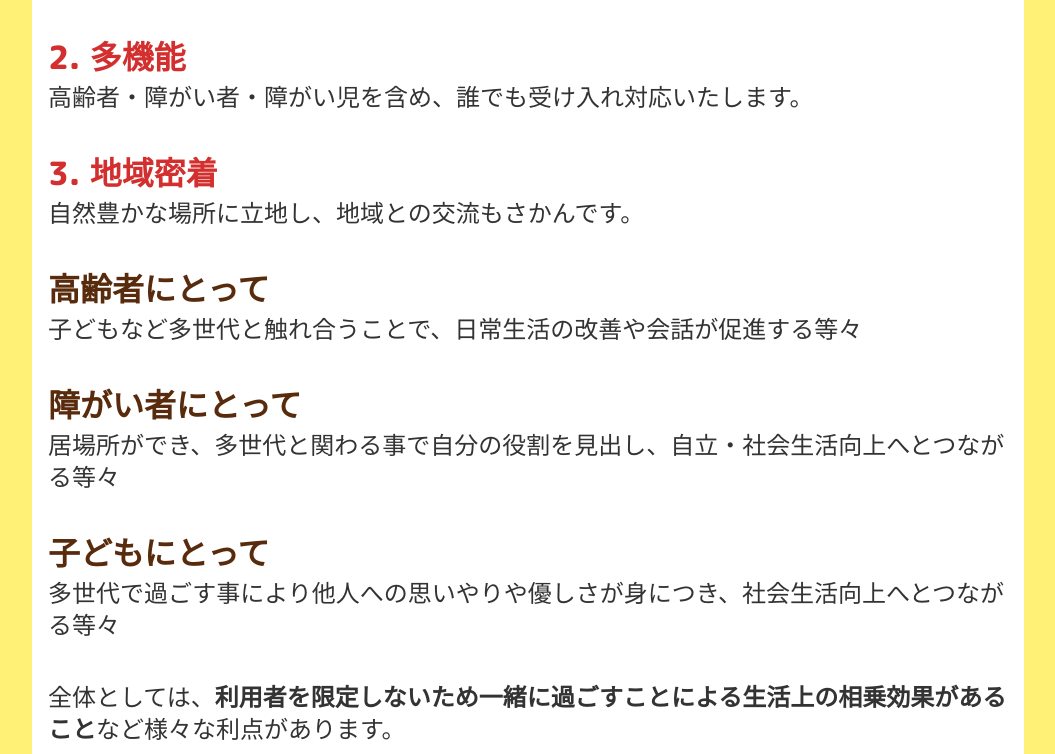
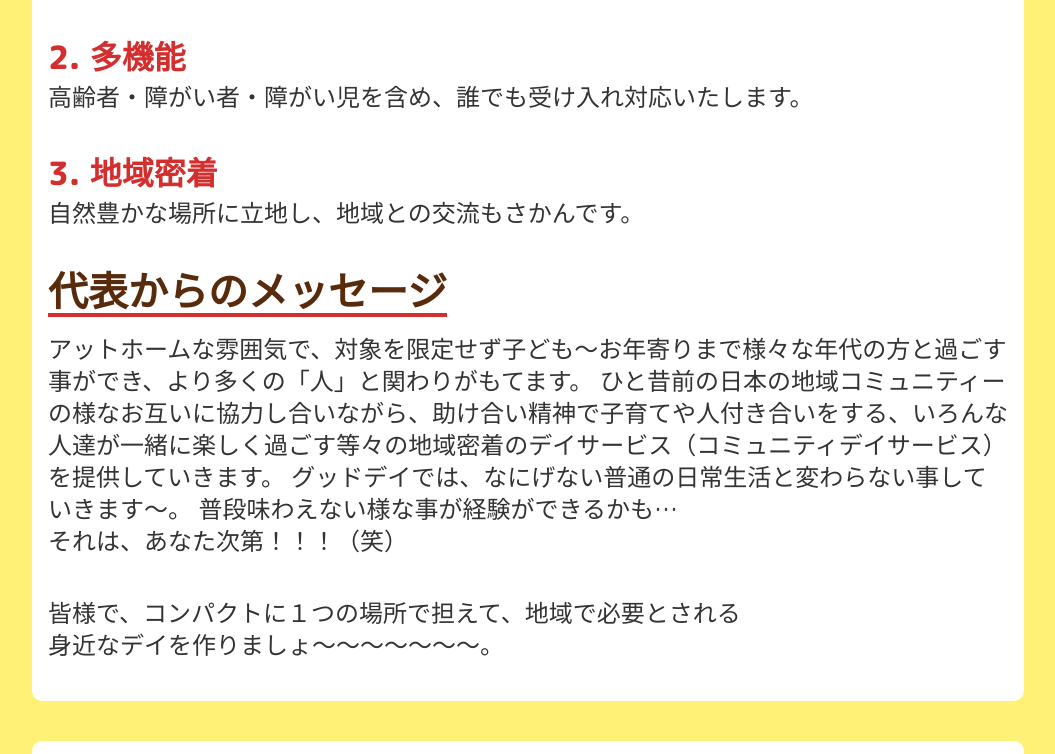
Before and after one commit to tonegraphics/good-day-service, a Gatsby site: page /services in a window 1280 px wide. Shown: the part 3399-4153 px from the top of the page, without its empty margins (112-1167 px from the left). Built offline with nearby package versions, Linux system fonts and the light colour scheme; Gatsby itself is replaced by a stand-in of ours.

Commit message:
add message

```diff
--- a/src/components/KyouseiTopics.js
+++ b/src/components/KyouseiTopics.js
@@ -1,5 +1,6 @@
 import React from 'react'
 import Topic from 'components/Topic'
+import H2 from 'components/H2'
 
 const firstTopics = [
   {
@@ -13,24 +14,6 @@ const firstTopics = [
   {
     title: '3. 地域密着',
     text: '自然豊かな場所に立地し、地域との交流もさかんです。',
-  },
-]
-
-const secondTopics = [
-  {
-    title: '高齢者にとって',
-    text:
-      '子どもなど多世代と触れ合うことで、日常生活の改善や会話が促進する等々',
-  },
-  {
-    title: '障がい者にとって',
-    text:
-      '居場所ができ、多世代と関わる事で自分の役割を見出し、自立・社会生活向上へとつながる等々',
-  },
-  {
-    title: '子どもにとって',
-    text:
-      '多世代で過ごす事により他人への思いやりや優しさが身につき、社会生活向上へとつながる等々',
   },
 ]
 
@@ -50,7 +33,7 @@ export default props => {
           isHighlighted
         />
       ))}
-      {secondTopics.map(t => (
+      {/* {secondTopics.map(t => (
         <Topic key={t.title} classes={classes} title={t.title} text={t.text} />
       ))}
       <p className={classes.body}>
@@ -59,6 +42,18 @@ export default props => {
           利用者を限定しないため一緒に過ごすことによる生活上の相乗効果があること
         </span>
         など様々な利点があります。
+      </p> */}
+      <H2>代表からのメッセージ</H2>
+      <p className={classes.body + ' ' + classes.topic}>
+        アットホームな雰囲気で、対象を限定せず子ども〜お年寄りまで様々な年代の方と過ごす事ができ、より多くの「人」と関わりがもてます。
+        ひと昔前の日本の地域コミュニティーの様なお互いに協力し合いながら、助け合い精神で子育てや人付き合いをする、いろんな人達が一緒に楽しく過ごす等々の地域密着のデイサービス（コミュニティデイサービス）を提供していきます。
+        グッドデイでは、なにげない普通の日常生活と変わらない事していきます〜。
+        普段味わえない様な事が経験ができるかも…{'\n'}
+        それは、あなた次第！！！（笑）
+      </p>
+      <p className={classes.body}>
+        皆様で、コンパクトに１つの場所で担えて、地域で必要とされる{'\n'}
+        身近なデイを作りましょ〜〜〜〜〜〜〜。
       </p>
     </div>
   )
```
